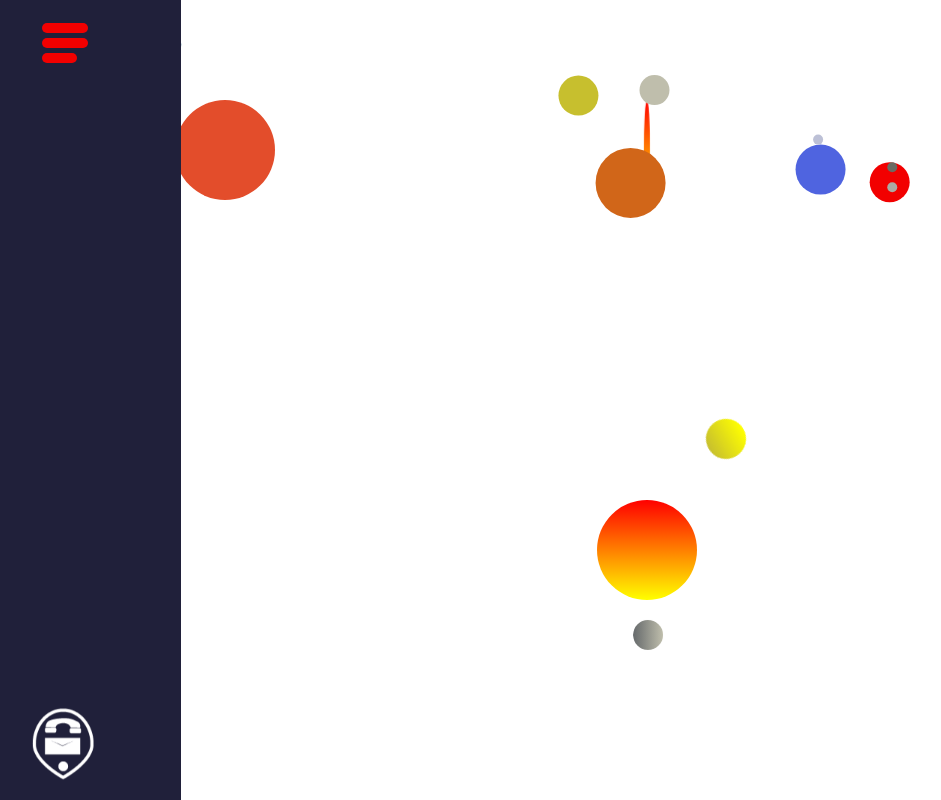
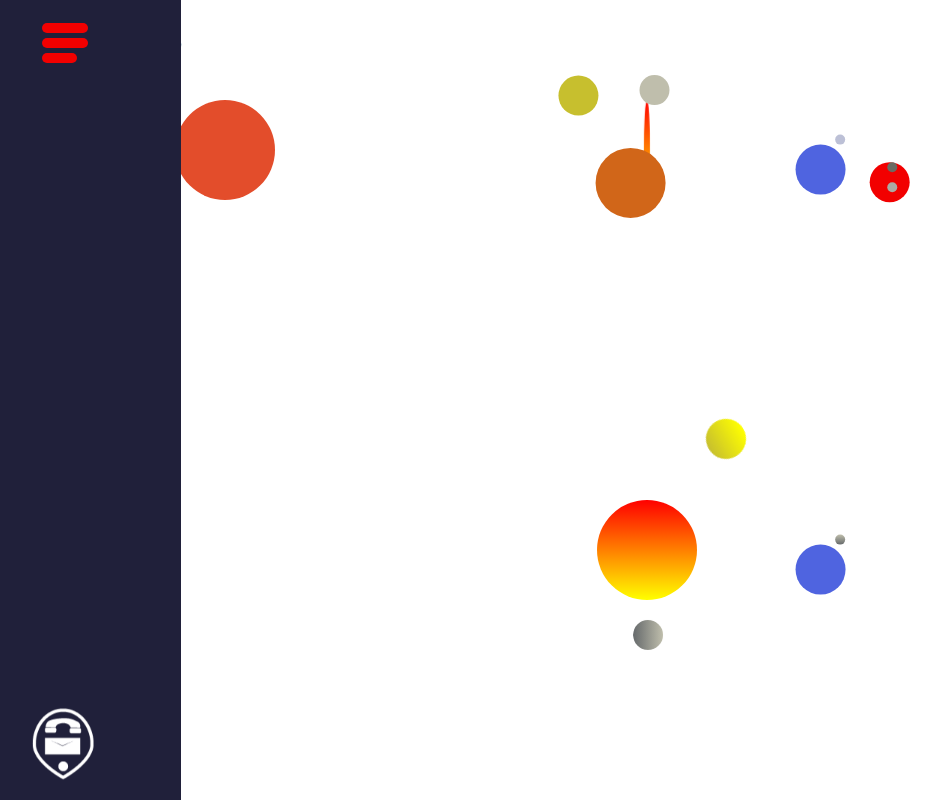
Before and after one commit to MikeTheFyke/MiFy, a Vue app in the folder client/: page / in a window 1280 px wide. Shown: the top 800 px of the page, without its empty margins (51-992 px from the left). Built offline with nearby package versions, Linux system fonts and the light colour scheme.

Commit message:
Added terra beta gsap

```diff
--- a/client/src/components/Space.vue
+++ b/client/src/components/Space.vue
@@ -49,6 +49,14 @@ export default {
                              ],
                 curviness: 1 },
                 duration: 3, rotation: 360, repeat: -1, ease: "Linear.easeInOut" })
+
+                gsap.to("#terra-beta", {
+                    motionPath: {
+                        path:[ { x: 40},
+                               { x: 0 },
+                             ],
+                    curviness: 1 },
+                duration: 2, repeat: -1, ease: "Linear.easeInOut" })
         }
 
 }
@@ -96,4 +104,30 @@ export default {
     background-image: linear-gradient(#c7bf2e, yellow);
 }
 
+#terra-container{
+    position: absolute;
+    top: 0px;
+    left: 37%;
+    width: 100px;
+    height: 100px;
+    border-radius: 50px;
+    background-color: transparent;
+}
+
+#terra{
+    width: 50px;
+    height: 50px;
+    border-radius: 25px;
+    background-color: #4f64e0;
+}
+
+#terra-beta{
+    position: relative;
+    top: 0px;
+    width: 10px;
+    height: 10px;
+    border-radius: 5px;
+    background-image: linear-gradient(#bfbeac, #65696b);
+}
+
 </style>
```
